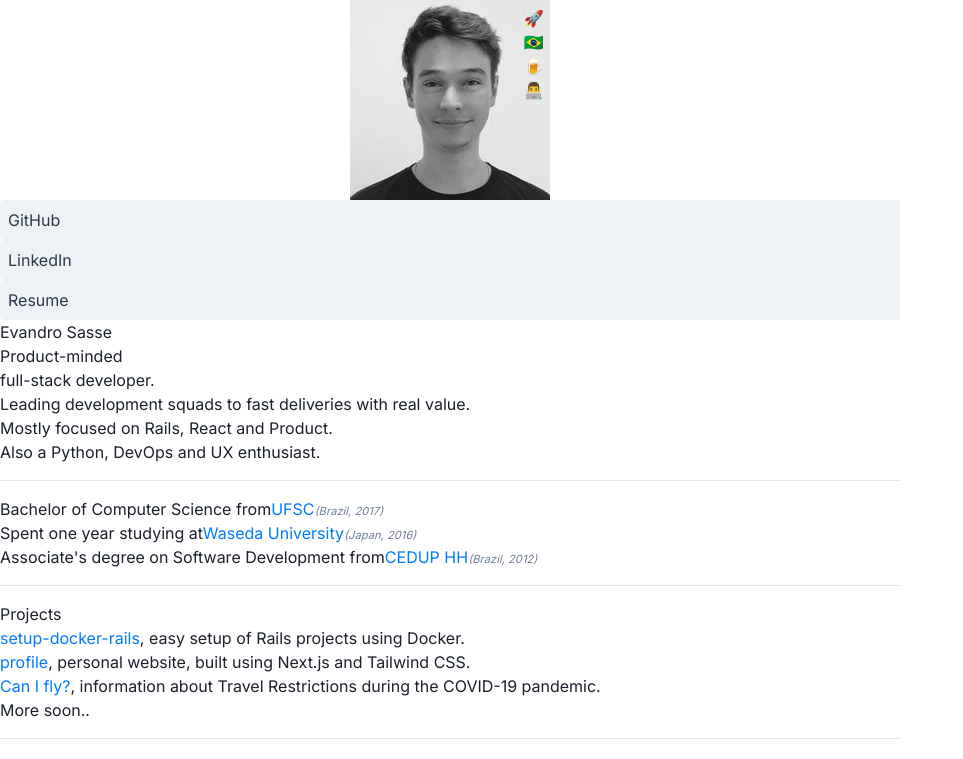
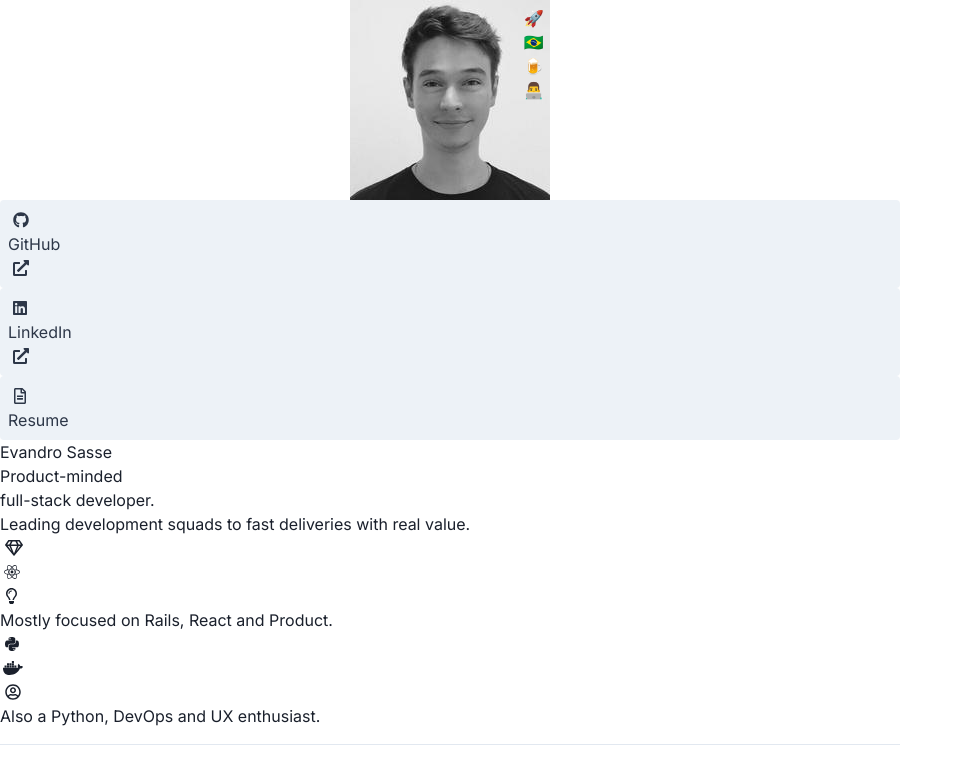
Before and after one commit to evsasse/profile, a Next.js app: page / in a window 1280 px wide. Shown: the top 759 px of the page, without its empty margins (0-963 px from the left). Built offline with nearby package versions, Linux system fonts and the light colour scheme.

Commit message:
Icons for sidebar on profile

```diff
--- a/components/profile/Header.js
+++ b/components/profile/Header.js
@@ -1,4 +1,9 @@
 import React from "react";
+import { faReact, faPython, faDocker } from "@fortawesome/free-brands-svg-icons";
+import { faGem, faLightbulb, faUserCircle } from "@fortawesome/free-regular-svg-icons";
+import { FontAwesomeIcon } from "@fortawesome/react-fontawesome";
+
+import IconWrapper from "../shared/IconWrapper";
 
 import Headings from "./Headings";
 
@@ -6,21 +11,33 @@ const Header = () => (
   <header>
     <Headings />
 
-    <p>
-      <span className="inline-block">
-        <i aria-hidden className="far fa-fw mr-2 fa-gem text-red-700"></i>
-        <i aria-hidden className="fab fa-fw mr-2 fa-react text-blue-500"></i>
-        <i aria-hidden className="far fa-fw mr-2 fa-lightbulb text-orange-500"></i>
+    <p className="flex flex-wrap align-center">
+      <span className="flex items-center mr-1">
+        <IconWrapper width={15}>
+          <FontAwesomeIcon icon={faGem} className="text-red-700" />
+        </IconWrapper>
+        <IconWrapper width={17}>
+          <FontAwesomeIcon icon={faReact} className="text-blue-500" />
+        </IconWrapper>
+        <IconWrapper width={12}>
+          <FontAwesomeIcon icon={faLightbulb} className="text-orange-500" />
+        </IconWrapper>
       </span>
 
       <span className="inline-block">Mostly focused on Rails, React and Product.</span>
     </p>
 
-    <p>
-      <span className="inline-block">
-        <i aria-hidden className="fab fa-fw mr-2 fa-python text-yellow-500"></i>
-        <i aria-hidden className="fab fa-fw mr-2 fa-docker text-blue-600"></i>
-        <i aria-hidden className="far fa-fw mr-2 fa-user-circle text-gray-600"></i>
+    <p className="flex flex-wrap align-center">
+      <span className="flex items-center mr-1">
+        <IconWrapper width={14}>
+          <FontAwesomeIcon icon={faPython} className="text-yellow-500" />
+        </IconWrapper>
+        <IconWrapper width={18}>
+          <FontAwesomeIcon icon={faDocker} className="text-blue-600" />
+        </IconWrapper>
+        <IconWrapper width={14}>
+          <FontAwesomeIcon icon={faUserCircle} className="text-gray-600" />
+        </IconWrapper>
       </span>
 
       <span className="inline-block">Also a Python, DevOps and UX enthusiast.</span>
--- a/components/profile/MainSocial.js
+++ b/components/profile/MainSocial.js
@@ -1,17 +1,23 @@
 import React from "react";
 import Link from "next/link";
+import { faGithub, faLinkedin } from "@fortawesome/free-brands-svg-icons";
+import { faFileAlt } from "@fortawesome/free-regular-svg-icons";
+import { faExternalLinkAlt } from "@fortawesome/free-solid-svg-icons";
+import { FontAwesomeIcon } from "@fortawesome/react-fontawesome";
+
+import IconWrapper from "../shared/IconWrapper";
 
 const externalProps = { target: "_blank", rel: "noopener" };
 
 function ProfileButton({ href, external, children }) {
   const link = (
     <a href={href} className="btn btn-block btn-light flex justify-between" {...(external ? externalProps : {})}>
-      <div>{children}</div>
+      <div className="flex items-center">{children}</div>
 
       {external && (
-        <div>
-          <i aria-hidden className="fas fa-external-link-alt"></i>
-        </div>
+        <IconWrapper>
+          <FontAwesomeIcon icon={faExternalLinkAlt} />
+        </IconWrapper>
       )}
     </a>
   );
@@ -22,17 +28,23 @@ function ProfileButton({ href, external, children }) {
 const MainSocial = () => (
   <div className="grid gap-1">
     <ProfileButton href="https://github.com/evsasse" external>
-      <i aria-hidden className="fab fa-fw mr-1 fa-github"></i>
+      <IconWrapper className="mr-1">
+        <FontAwesomeIcon icon={faGithub} />
+      </IconWrapper>
       GitHub
     </ProfileButton>
 
     <ProfileButton href="https://linkedin.com/in/evsasse" external>
-      <i aria-hidden className="fab fa-fw mr-1 fa-linkedin"></i>
+      <IconWrapper className="mr-1">
+        <FontAwesomeIcon icon={faLinkedin} />
+      </IconWrapper>
       LinkedIn
     </ProfileButton>
 
     <ProfileButton href="/resume">
-      <i aria-hidden className="far fa-fw mr-1 fa-file-alt"></i>
+      <IconWrapper width={12} className="mr-1">
+        <FontAwesomeIcon icon={faFileAlt} />
+      </IconWrapper>
       Resume
     </ProfileButton>
   </div>
--- /dev/null
+++ b/components/shared/IconWrapper.jsx
@@ -0,0 +1,14 @@
+import React from "react";
+
+const IconWrapper = ({ children, className, width = 15 } = {}) => {
+  const margin = (24 - width) / 2;
+  return (
+    <div className={`${className} inline-block`}>
+      <div style={{ marginRight: margin, marginLeft: margin }}>
+        <div style={{ width }}>{children}</div>
+      </div>
+    </div>
+  );
+};
+
+export default IconWrapper;
--- a/package.json
+++ b/package.json
@@ -8,6 +8,11 @@
     "deploy": "gh-pages -d out -t true"
   },
   "dependencies": {
+    "@fortawesome/fontawesome-svg-core": "^1.2.34",
+    "@fortawesome/free-brands-svg-icons": "^5.15.2",
+    "@fortawesome/free-regular-svg-icons": "^5.15.2",
+    "@fortawesome/free-solid-svg-icons": "^5.15.2",
+    "@fortawesome/react-fontawesome": "^0.1.14",
     "next": "^10.0.7",
     "react": "^17.0.1",
     "react-dom": "^17.0.1"
--- a/pages/_app.js
+++ b/pages/_app.js
@@ -38,7 +38,6 @@ export default class CustomApp extends App {
             href="https://fonts.googleapis.com/css2?family=Inter:wght@100;200;300;400;500;600;700;800;900&display=swap"
             rel="stylesheet"
           ></link>
-          <script src="https://kit.fontawesome.com/81b62d1be5.js" async></script>
 
           <script async defer data-domain="evandro.sasse.it" src="https://plausible.io/js/plausible.js"></script>
         </Head>
```
Also changed, not shown: 1 other file (tests, documents, lock files or other folders).
